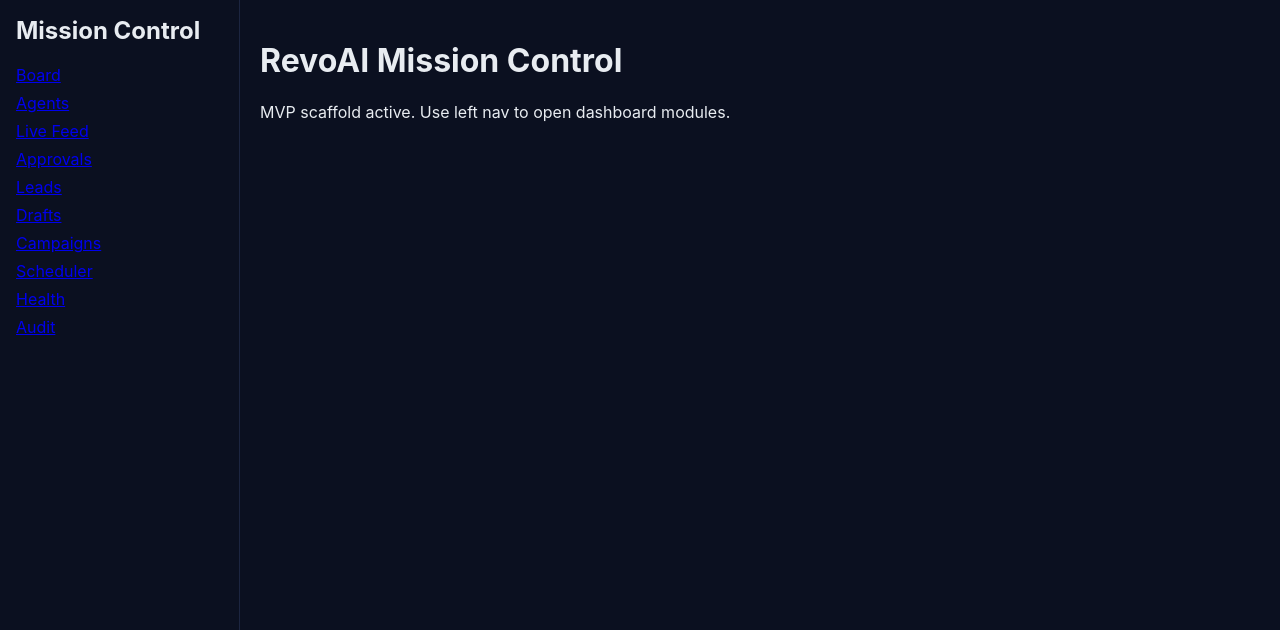
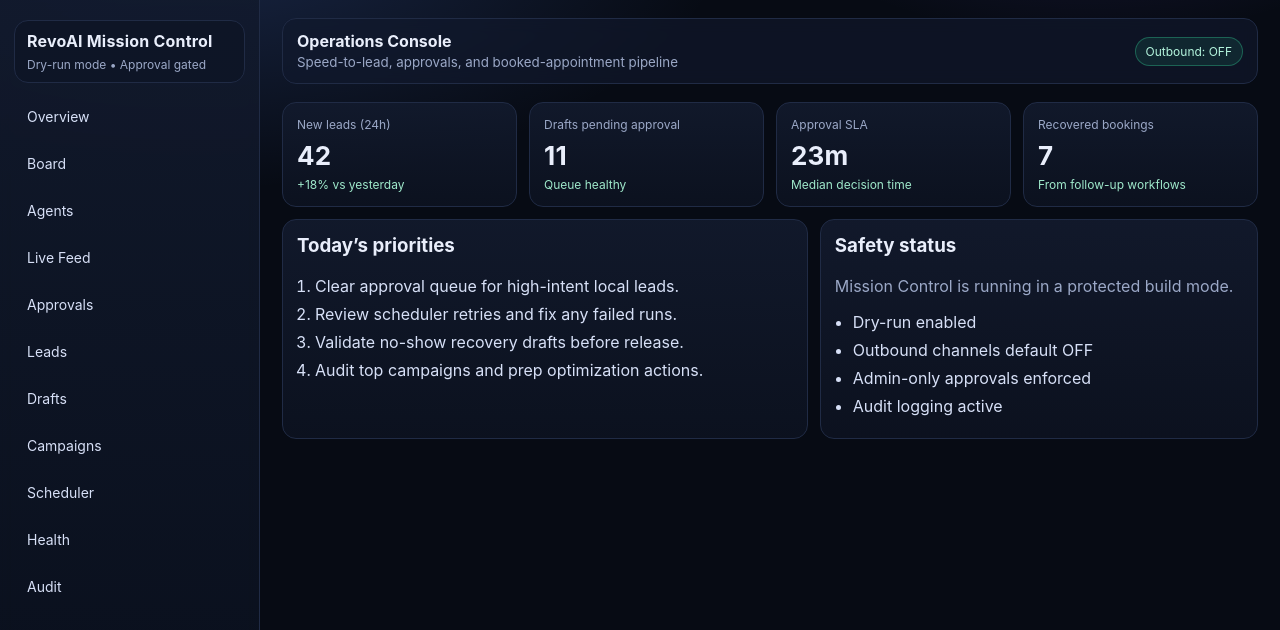
Before and after one commit to hunble01/revoai-mission-control, a Next.js app in the folder revoai-mission-control/apps/web/: page / in a window 1280 px wide. Shown: the top 630 px of the page. Built offline with nearby package versions, Linux system fonts and the light colour scheme.

Commit message:
Layer 1: premium shell and executive overview dashboard

```diff
--- /dev/null
+++ b/revoai-mission-control/apps/web/app/globals.css
@@ -0,0 +1,128 @@
+:root {
+  --bg: #070b14;
+  --bg-elev: #0e1424;
+  --panel: #121a2d;
+  --panel-soft: #0f1728;
+  --border: #202b45;
+  --text: #e9eefb;
+  --muted: #9ba8c7;
+  --brand: #5b8cff;
+  --brand-2: #7b5cff;
+  --success: #35d39a;
+  --warn: #ffcc66;
+  --danger: #ff6b7a;
+}
+
+* { box-sizing: border-box; }
+html, body { margin: 0; padding: 0; }
+body {
+  font-family: Inter, system-ui, -apple-system, Segoe UI, Roboto, sans-serif;
+  background:
+    radial-gradient(1200px 600px at 15% -10%, rgba(91,140,255,0.22), transparent 45%),
+    radial-gradient(900px 500px at 85% -20%, rgba(123,92,255,0.18), transparent 40%),
+    var(--bg);
+  color: var(--text);
+}
+
+a { color: inherit; text-decoration: none; }
+
+.shell {
+  min-height: 100vh;
+  display: grid;
+  grid-template-columns: 260px 1fr;
+}
+
+.sidebar {
+  border-right: 1px solid var(--border);
+  background: linear-gradient(180deg, rgba(18,26,45,0.9), rgba(10,15,28,0.9));
+  backdrop-filter: blur(6px);
+  padding: 20px 14px;
+}
+
+.brand {
+  padding: 10px 12px;
+  border: 1px solid var(--border);
+  background: rgba(14, 20, 36, 0.7);
+  border-radius: 14px;
+  margin-bottom: 14px;
+}
+
+.brand h2 { margin: 0; font-size: 16px; letter-spacing: 0.2px; }
+.brand p { margin: 6px 0 0; color: var(--muted); font-size: 12px; }
+
+.nav { display: grid; gap: 8px; }
+.nav a {
+  border: 1px solid transparent;
+  color: #d7e0f7;
+  padding: 10px 12px;
+  border-radius: 10px;
+  font-size: 14px;
+}
+.nav a:hover {
+  background: rgba(91,140,255,0.12);
+  border-color: rgba(91,140,255,0.35);
+}
+
+.content { padding: 18px 22px 26px; }
+.topbar {
+  position: sticky;
+  top: 0;
+  z-index: 20;
+  margin-bottom: 18px;
+  display: flex;
+  align-items: center;
+  justify-content: space-between;
+  gap: 12px;
+  border: 1px solid var(--border);
+  background: rgba(18,26,45,0.65);
+  backdrop-filter: blur(8px);
+  border-radius: 14px;
+  padding: 12px 14px;
+}
+.topbar small { color: var(--muted); }
+.pill {
+  border: 1px solid rgba(53,211,154,0.35);
+  color: #b4f5de;
+  background: rgba(53,211,154,0.1);
+  font-size: 12px;
+  border-radius: 999px;
+  padding: 6px 10px;
+}
+
+.card {
+  border: 1px solid var(--border);
+  background: linear-gradient(180deg, rgba(18,26,45,0.9), rgba(12,18,32,0.9));
+  border-radius: 14px;
+  padding: 14px;
+}
+
+.grid-4 {
+  display: grid;
+  gap: 12px;
+  grid-template-columns: repeat(4, minmax(0, 1fr));
+}
+.kpi-title { color: var(--muted); font-size: 12px; margin-bottom: 8px; }
+.kpi-value { font-size: 26px; font-weight: 700; letter-spacing: 0.2px; }
+.kpi-sub { margin-top: 6px; color: #9fe9cb; font-size: 12px; }
+
+.grid-2 {
+  margin-top: 12px;
+  display: grid;
+  gap: 12px;
+  grid-template-columns: 1.2fr 1fr;
+}
+
+.list {
+  margin: 0;
+  padding-left: 18px;
+  color: #d7e0f7;
+}
+.list li { margin-bottom: 8px; }
+.muted { color: var(--muted); }
+
+@media (max-width: 980px) {
+  .shell { grid-template-columns: 1fr; }
+  .sidebar { position: static; border-right: 0; border-bottom: 1px solid var(--border); }
+  .grid-4 { grid-template-columns: repeat(2, minmax(0, 1fr)); }
+  .grid-2 { grid-template-columns: 1fr; }
+}
--- a/revoai-mission-control/apps/web/app/layout.tsx
+++ b/revoai-mission-control/apps/web/app/layout.tsx
@@ -1,28 +1,52 @@
+import './globals.css';
+
 export const metadata = {
   title: 'RevoAI Mission Control',
 };
 
+const NAV_ITEMS = [
+  ['Overview', '/'],
+  ['Board', '/board'],
+  ['Agents', '/agents'],
+  ['Live Feed', '/feed'],
+  ['Approvals', '/approvals'],
+  ['Leads', '/leads'],
+  ['Drafts', '/drafts'],
+  ['Campaigns', '/campaigns'],
+  ['Scheduler', '/scheduler'],
+  ['Health', '/health'],
+  ['Audit', '/audit'],
+] as const;
+
 export default function RootLayout({ children }: { children: React.ReactNode }) {
   return (
     <html lang="en">
-      <body style={{ margin: 0, fontFamily: 'Inter, system-ui, sans-serif', background: '#0b1020', color: '#e8ecf1' }}>
-        <div style={{ display: 'grid', gridTemplateColumns: '240px 1fr', minHeight: '100vh' }}>
-          <aside style={{ borderRight: '1px solid #1c2540', padding: 16 }}>
-            <h2 style={{ marginTop: 0 }}>Mission Control</h2>
-            <nav style={{ display: 'grid', gap: 8 }}>
-              <a href="/board">Board</a>
-              <a href="/agents">Agents</a>
-              <a href="/feed">Live Feed</a>
-              <a href="/approvals">Approvals</a>
-              <a href="/leads">Leads</a>
-              <a href="/drafts">Drafts</a>
-              <a href="/campaigns">Campaigns</a>
-              <a href="/scheduler">Scheduler</a>
-              <a href="/health">Health</a>
-              <a href="/audit">Audit</a>
+      <body>
+        <div className="shell">
+          <aside className="sidebar">
+            <div className="brand">
+              <h2>RevoAI Mission Control</h2>
+              <p>Dry-run mode • Approval gated</p>
+            </div>
+            <nav className="nav">
+              {NAV_ITEMS.map(([label, href]) => (
+                <a key={href} href={href}>
+                  {label}
+                </a>
+              ))}
             </nav>
           </aside>
-          <main style={{ padding: 20 }}>{children}</main>
+          <main className="content">
+            <header className="topbar">
+              <div>
+                <strong>Operations Console</strong>
+                <br />
+                <small>Speed-to-lead, approvals, and booked-appointment pipeline</small>
+              </div>
+              <span className="pill">Outbound: OFF</span>
+            </header>
+            {children}
+          </main>
         </div>
       </body>
     </html>
--- a/revoai-mission-control/apps/web/app/page.tsx
+++ b/revoai-mission-control/apps/web/app/page.tsx
@@ -1,8 +1,53 @@
 export default function Home() {
   return (
     <div>
-      <h1>RevoAI Mission Control</h1>
-      <p>MVP scaffold active. Use left nav to open dashboard modules.</p>
+      <section className="grid-4">
+        <article className="card">
+          <div className="kpi-title">New leads (24h)</div>
+          <div className="kpi-value">42</div>
+          <div className="kpi-sub">+18% vs yesterday</div>
+        </article>
+        <article className="card">
+          <div className="kpi-title">Drafts pending approval</div>
+          <div className="kpi-value">11</div>
+          <div className="kpi-sub">Queue healthy</div>
+        </article>
+        <article className="card">
+          <div className="kpi-title">Approval SLA</div>
+          <div className="kpi-value">23m</div>
+          <div className="kpi-sub">Median decision time</div>
+        </article>
+        <article className="card">
+          <div className="kpi-title">Recovered bookings</div>
+          <div className="kpi-value">7</div>
+          <div className="kpi-sub">From follow-up workflows</div>
+        </article>
+      </section>
+
+      <section className="grid-2">
+        <article className="card">
+          <h3 style={{ marginTop: 0 }}>Today’s priorities</h3>
+          <ol className="list">
+            <li>Clear approval queue for high-intent local leads.</li>
+            <li>Review scheduler retries and fix any failed runs.</li>
+            <li>Validate no-show recovery drafts before release.</li>
+            <li>Audit top campaigns and prep optimization actions.</li>
+          </ol>
+        </article>
+
+        <article className="card">
+          <h3 style={{ marginTop: 0 }}>Safety status</h3>
+          <p className="muted" style={{ marginTop: 0 }}>
+            Mission Control is running in a protected build mode.
+          </p>
+          <ul className="list">
+            <li>Dry-run enabled</li>
+            <li>Outbound channels default OFF</li>
+            <li>Admin-only approvals enforced</li>
+            <li>Audit logging active</li>
+          </ul>
+        </article>
+      </section>
     </div>
   );
 }
```
